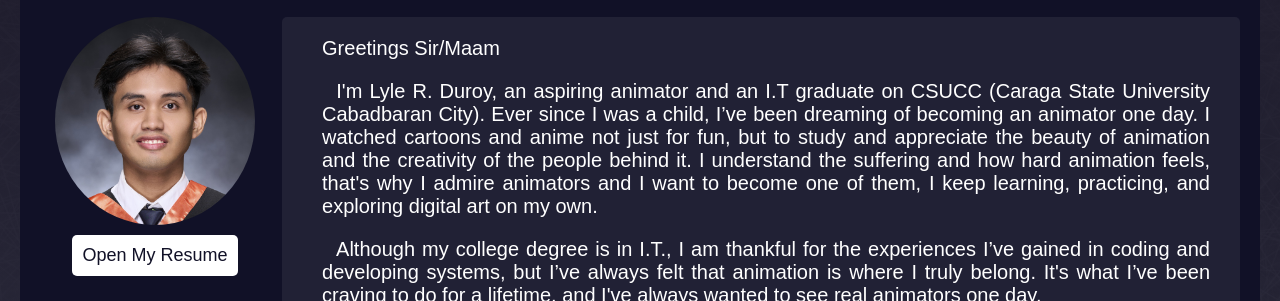
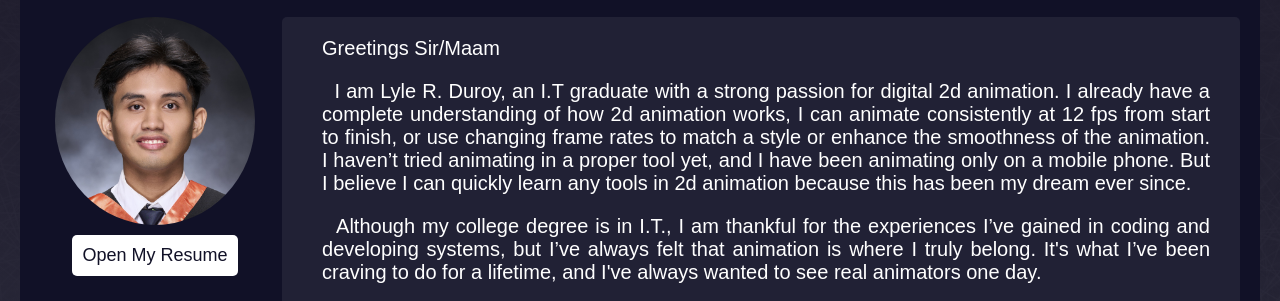
Before and after one commit to Lyleduroy/lyleart, a plain HTML site: page about.html in a window 1280 px wide. Shown: the part 203-504 px from the top of the page. Drawn offline with Linux system fonts and the light colour scheme.

Commit message:
Update about.html

```diff
--- a/about.html
+++ b/about.html
@@ -178,7 +178,7 @@
             <div class="column2">
                 <ul>
                     <p>Greetings Sir/Maam</p>
-                    <p>&nbsp;&nbsp;I'm Lyle R. Duroy, an aspiring animator and an I.T graduate on CSUCC (Caraga State University Cabadbaran City). Ever since I was a child, I’ve been dreaming of becoming an animator one day. I watched cartoons and anime not just for fun, but to study and appreciate the beauty of animation and the creativity of the people behind it. I understand the suffering and how hard animation feels, that's why I admire animators and I want to become one of them, I keep learning, practicing, and exploring digital art on my own.</p>
+                    <p>&nbsp;&nbsp;I am Lyle R. Duroy, an I.T graduate with a strong passion for digital 2d animation. I already have a complete understanding of how 2d animation works, I can animate consistently at 12 fps from start to finish, or use changing frame rates to match a style or enhance the smoothness of the animation. I haven’t tried animating in a proper tool yet, and I have been animating only on a mobile phone. But I believe I can quickly learn any tools in 2d animation because this has been my dream ever since.</p>
                     <p>&nbsp;&nbsp;Although my college degree is in I.T., I am thankful for the experiences I’ve gained in coding and developing systems, but I’ve always felt that animation is where I truly belong. It's what I’ve been craving to do for a lifetime, and I've always wanted to see real animators one day.</p>
                     <p>&nbsp;&nbsp;I truly admire the creative energy behind Emottoons, I felt it when I first came to your company on our school field trip, and I would love the opportunity to grow and experience more in your company. I believe I still have a lot to learn, and I’m excited about that, I also believe I can contribute my creativity, and dedication in your company.</p>
                     <p>Thank you for spending your time on my portfolio.</p>
```
